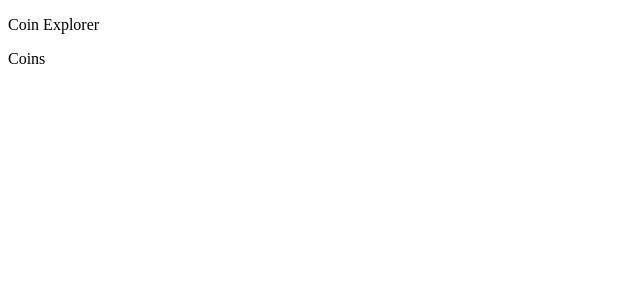
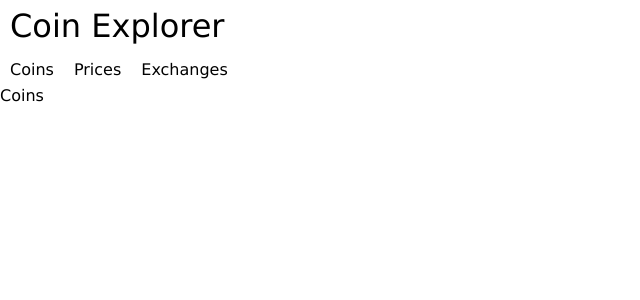
Before and after one commit to hicucu/ReactjsStudy-CoinExplorer, a React (Create React App) app: page / in a window 1280 px wide. Shown: the top 300 px of the page, without its empty margins (0-640 px from the left). Built offline with nearby package versions, Linux system fonts and the light colour scheme.

Commit message:
feat:head, nav

```diff
--- a/src/Components/App.js
+++ b/src/Components/App.js
@@ -1,8 +1,14 @@
 import React from "react";
 import Router from "./Router";
+import GlobalStyle from "Components/GlobalStyle";
 
 function App() {
-  return <Router />;
+  return (
+    <>
+      <Router />
+      <GlobalStyle />
+    </>
+  );
 }
 
 export default App;
--- /dev/null
+++ b/src/Components/GlobalStyle.js
@@ -0,0 +1,18 @@
+import { createGlobalStyle } from "styled-components";
+import reset from "styled-reset";
+
+const globalStyle = createGlobalStyle`
+  ${reset};
+  *{
+    box-sizing:border-box;
+  }
+  body{
+    font-family: Verdana, Geneva, Tahoma, sans-serif;
+  }
+  a{
+    text-decoration:none;
+    color:inherit;
+  }
+`;
+
+export default globalStyle;
--- /dev/null
+++ b/src/Components/Header.js
@@ -0,0 +1,43 @@
+import React from "react";
+import styled from "styled-components";
+import { Link, withRouter } from "react-router-dom";
+
+const Head = styled.h1`
+  font-size: 32px;
+  margin: 10px;
+`;
+
+const Nav = styled.nav``;
+
+const List = styled.ul`
+  display: flex;
+`;
+
+const Item = styled.li`
+  margin: 10px;
+`;
+
+const ItemLink = styled(Link)``;
+
+function Header() {
+  return (
+    <>
+      <Head>Coin Explorer</Head>
+      <Nav>
+        <List>
+          <Item>
+            <ItemLink to="/">Coins</ItemLink>
+          </Item>
+          <Item>
+            <ItemLink to="prices">Prices</ItemLink>
+          </Item>
+          <Item>
+            <ItemLink to="exchanges">Exchanges</ItemLink>
+          </Item>
+        </List>
+      </Nav>
+    </>
+  );
+}
+
+export default Header;
--- a/src/Components/Router.js
+++ b/src/Components/Router.js
@@ -2,6 +2,7 @@ import React from "react";
 import Coins from "Routes/Coins";
 import Prices from "Routes/Prices";
 import Exchanges from "Routes/Exchanges";
+import Header from "Components/Header";
 import {
   BrowserRouter as Router,
   Route,
@@ -11,8 +12,8 @@ import {
 
 export default () => (
   <>
-    <p>Coin Explorer</p>
     <Router>
+      <Header />
       <Switch>
         <Route path="/" exact component={Coins} />
         <Route path="/prices" component={Prices} />
```
